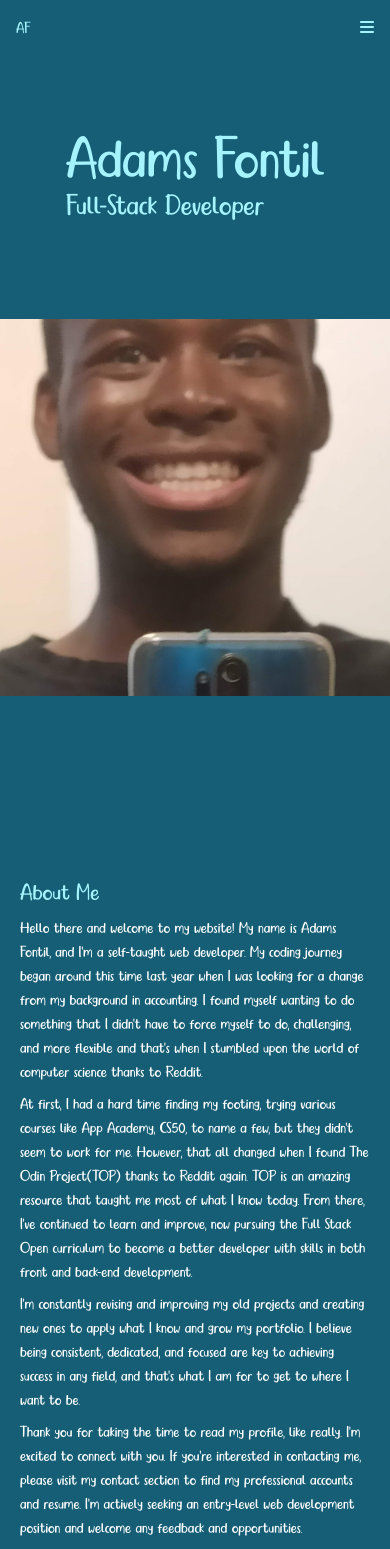
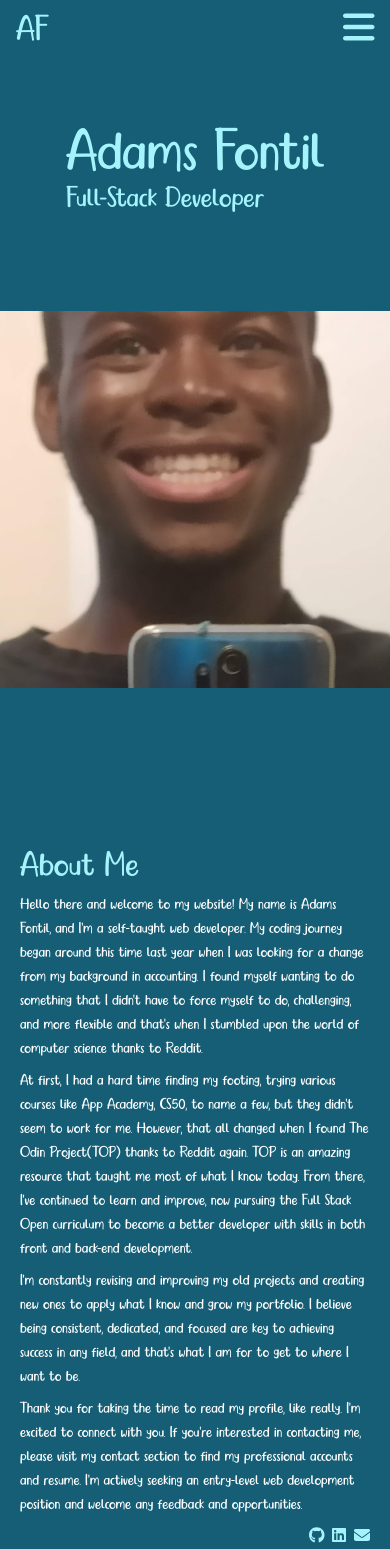
Before and after one commit to AdamsFontil/portfolio, a React (Create React App) app: page / in a window 390 px wide. Shown: the top 1549 px of the page. Built offline with nearby package versions, Linux system fonts and the light colour scheme.

Commit message:
fix navbar when on mobile previously had the old scheme, fix padding and deploy site

```diff
--- a/src/App.js
+++ b/src/App.js
@@ -11,13 +11,13 @@ function App() {
 
   return (
 
-    <div className='bg-cyan-800 text-cyan-200 text-md md:text-4xl font-babita'>
+    <div className='bg-cyan-800 text-cyan-200 text-md md:text-3xl font-babita'>
       <Header />
-      <div id="home" className='pt-8'><Home /></div>
-      <div id="about" className='pt-16'><About /></div>
-      <div id="skills" className='pt-12' ><Skills /></div>
-      <div id="projects" className='pt-12'><Projects /></div>
-      <div id="contact" className='pt-10'><Contact /></div>
+      <div id="home" className='pt-6'><Home /></div>
+      <div id="about" className='pt-10'><About /></div>
+      <div id="skills" className='pt-10' ><Skills /></div>
+      <div id="projects" className='pt-10'><Projects /></div>
+      <div id="contact" className='pt-4'><Contact /></div>
     </div>
   )
 }
--- a/src/Components/About.js
+++ b/src/Components/About.js
@@ -30,7 +30,7 @@ const About = () => {
 
         {/* <img className='object-contain border-md justify-center ' style={{ maxWidth: '320px', maxHeight: '220px', width: '100%', height: 'auto', flexGrow: '1', zIndex: '1' }} src={image4} alt="sample cloud" /> */}
         <div className=' text-white p-5 flex flex-col gap-2'>
-          <h1 className='text-2xl md:text-4xl text-cyan-200'>About Me</h1>
+          <h1 className='text-4xl md:text-7xl text-cyan-200'>About Me</h1>
           <p>Hello there and welcome to my website! My name is Adams Fontil, and I'm a self-taught web developer. My coding journey began around this time last year when I was looking for a change from my background in accounting. I found myself wanting to do something that I didn't have to force myself to do, challenging, and more flexible and that's when I stumbled upon the world of computer science thanks to Reddit.</p>
           <p>At first, I had a hard time finding my footing, trying various courses like App Academy, CS50, to name a few, but they didn't seem to work for me. However, that all changed when I found The Odin Project(TOP) thanks to Reddit again. TOP is an amazing resource that taught me most of what I know today. From there, I've continued to learn and improve, now pursuing the Full Stack Open curriculum to become a better developer with skills in both front and back-end development.</p>
           <p>I'm constantly revising and improving my old projects and creating new ones to apply what I know and grow my portfolio. I believe being consistent, dedicated, and focused are key to achieving success in any field, and that's what I am for to get to where I want to be.</p>
--- a/src/Components/Contact.js
+++ b/src/Components/Contact.js
@@ -11,9 +11,9 @@ console.log('resume', resume)
 
 const Contact = () => {
   return (
-    <div className='flex flex-col text-3xl md:text-5xl justify-center gap-9 items-center p-4' style={{ height:'100vh' }}>
+    <div className='flex flex-col text-4xl md:text-6xl justify-center gap-9 items-center p-4' style={{ height:'100vh' }}>
 
-      <h2 className=' text-6xl md:text-9xl'>Contact me</h2>
+      <h2 className=' text-7xl md:text-9xl'>Contact me</h2>
       <div className='flex items-center md:p-3'>
         <FontAwesomeIcon icon={faFile} className='p-2' />
         <a href={resume} target='_blank' className='hover:border-b-2 border-white' rel="noreferrer">resume</a>
--- a/src/Components/Header.js
+++ b/src/Components/Header.js
@@ -13,7 +13,7 @@ function Header() {
   }
 
   return (
-    <div className="flex justify-between items-center bg-cyan-800 text-cyan-200 p-4 w-screen" style={{ position: 'fixed', top: 0, left: 0, right: 0, zIndex: 10 }}>
+    <div className="flex text-4xl justify-between items-center bg-cyan-800 text-cyan-200 px-4 py-2  w-screen" style={{ position: 'fixed', top: 0, left: 0, right: 0, zIndex: 10 }}>
       <a href='#home' className='hover:scale-110' >AF</a>
       <nav className="hidden gap-4 mx-4 md:flex">
         <div><a href="#about" className='hover:underline'>About</a></div>
@@ -23,8 +23,8 @@ function Header() {
       </nav>
       <div className="md:hidden" onClick={handleClick}><FontAwesomeIcon icon={faBars} /></div>
       {showDropdown && (
-        <div className='fixed flex-col top-0 text-6xl left-0 h-screen w-screen bg-orange-400 text-blue-600 flex justify-center items-center z-10'>
-          <div className='fixed flex top-0 text-2xl left-0 p-4 justify-between  bg-blue-600 text-orange-400 w-screen'>
+        <div className='fixed flex-col top-0 text-6xl left-0 h-screen w-screen bg-cyan-200 text-cyan-800 flex justify-center items-center z-10'>
+          <div className='fixed flex top-0 text-2xl left-0 p-4 justify-between  bg-cyan-800 text-cyan-200 w-screen'>
             <div> <a href='#home' onClick={handleClickClose} className='hover:scale-110' >AF</a> </div>
             <div className=" flex justify-end" onClick={handleClickClose}><FontAwesomeIcon icon={faX} /></div>
           </div>
--- a/src/Components/Projects.js
+++ b/src/Components/Projects.js
@@ -108,14 +108,14 @@ const Projects = () => {
 
   return (
     <div className='p-4 '>
-      <h1 className='text-6xl mb-4'>Projects</h1>
+      <h1 className='text-4xl md:text-5xl mb-4'>Projects</h1>
       <Slider className='projects-slider mx-8 mb-6' {...settings}>
         {projectsData.map((project, index) => (
           <div className='text-white' key={index}>
             <img className='w-49 object-contain' src={images[`./${project.imageName}.png`]} alt={project.name} />
             <div className='pt-4'>
-              <div className='flex items-center justify-between md:text-4xl text-cyan-200'>
-                <h2 className='text-2xl md:text-7xl'>{project.name}</h2>
+              <div className='flex items-center justify-between md:text-lg text-cyan-200'>
+                <h2 className='text-2xl md:text-3xl'>{project.name}</h2>
                 <div className='flex gap-2 justify-end'>
                   <a href={project.github} target='_blank' rel="noreferrer" ><FontAwesomeIcon icon={faGithub} className='hover:text-white'  /> </a>
                   <a href={project.live} target='_blank' rel="noreferrer" ><FontAwesomeIcon icon={faArrowUpRightFromSquare} className='hover:text-white'/> </a>
--- a/src/Components/Skills.js
+++ b/src/Components/Skills.js
@@ -27,7 +27,7 @@ const skillsData = [
 const Skills = () => {
   return (
     <div className='flex flex-col p-4 gap-4'>
-      <h2 className='text-4xl'>Skills</h2>
+      <h2 className='text-4xl md:text-7xl'>Skills</h2>
       {skillsData.map((skillCategory, index) => (
         <div className='flex flex-col' key={index}>
           <h3>{skillCategory.category}</h3>
```
Also changed, not shown: 10 other files (tests, documents, lock files or other folders).
